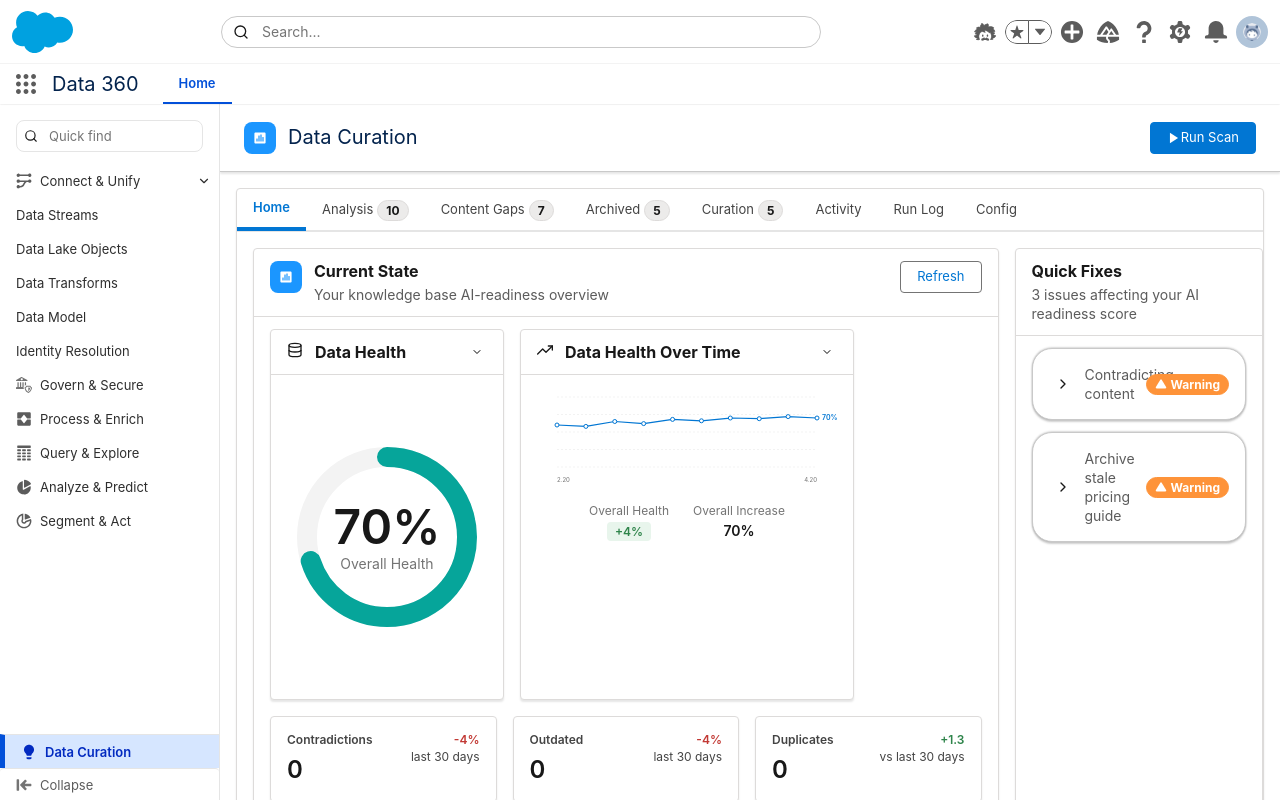
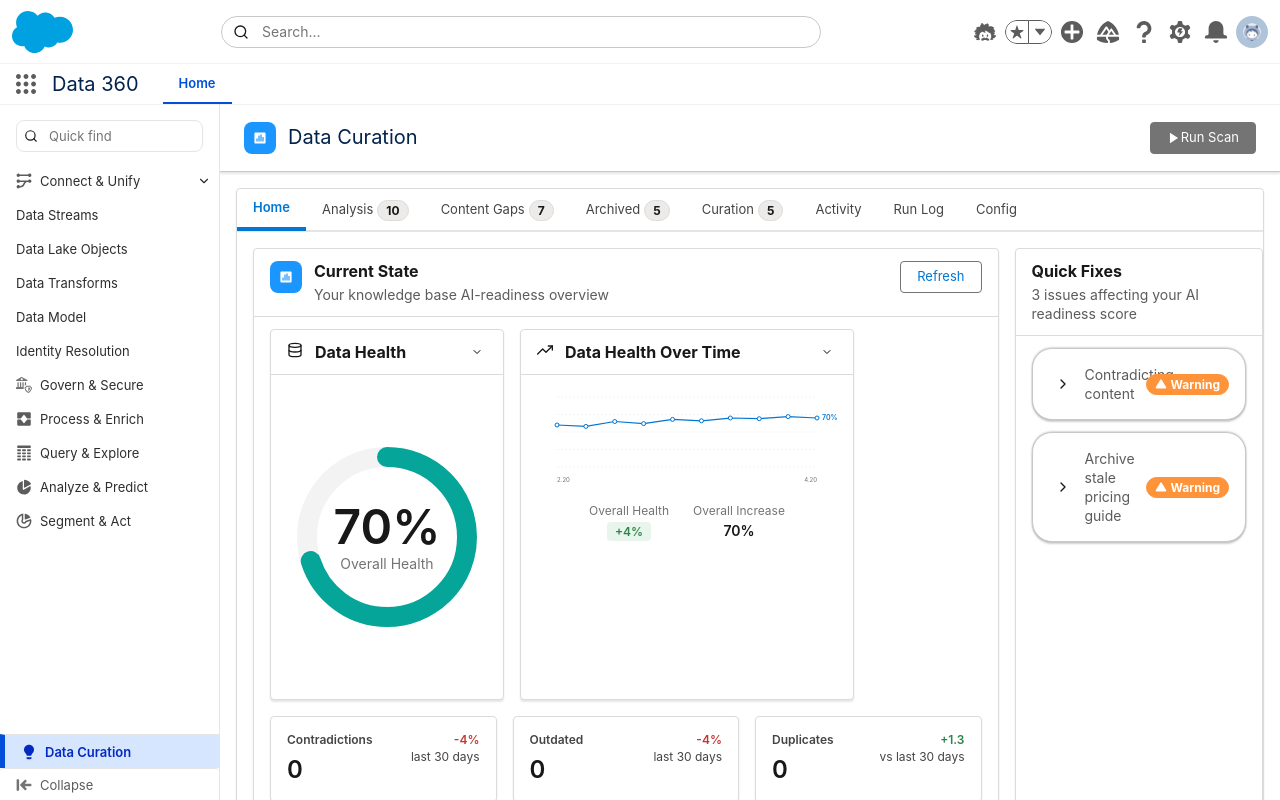
Before and after one commit to NoamVin602/TEST_Agent-ready-data, a Next.js app: page / in a window 1280 px wide. Built offline with nearby package versions, Linux system fonts and the light colour scheme.

Commit message:
Change slds-button_brand background color to gray (#747474) with darker hover state (#5C5C5C)

```diff
--- a/app/globals.css
+++ b/app/globals.css
@@ -800,14 +800,14 @@
 
 /* Primary Button (Brand) */
 .slds-button_brand {
-  background-color: #0176D3;
+  background-color: #747474;
   color: #FFFFFF;
-  border-color: #0176D3;
+  border-color: #747474;
 }
 
 .slds-button_brand:hover:not(:disabled) {
-  background-color: #014486;
-  border-color: #014486;
+  background-color: #5C5C5C;
+  border-color: #5C5C5C;
 }
 
 .slds-button_brand:active:not(:disabled) {
```
